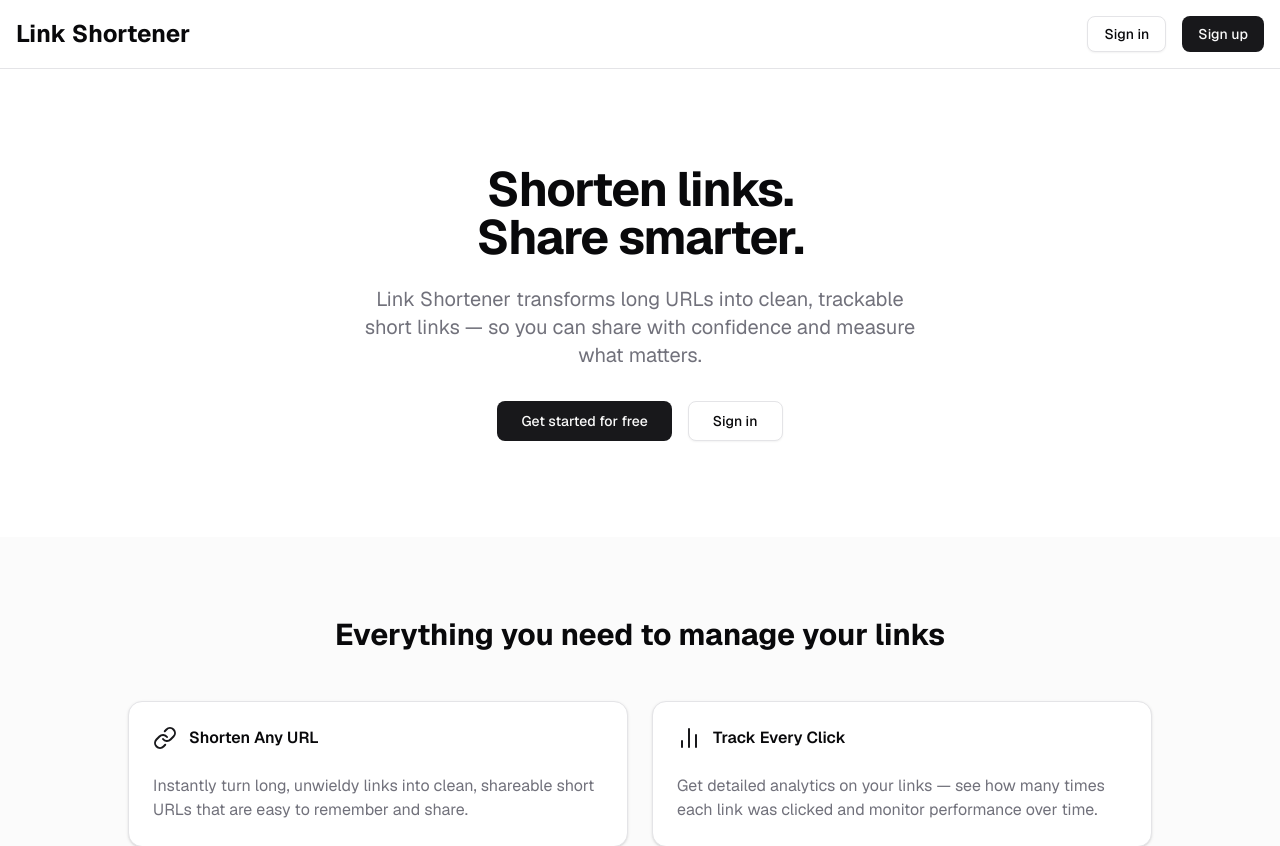
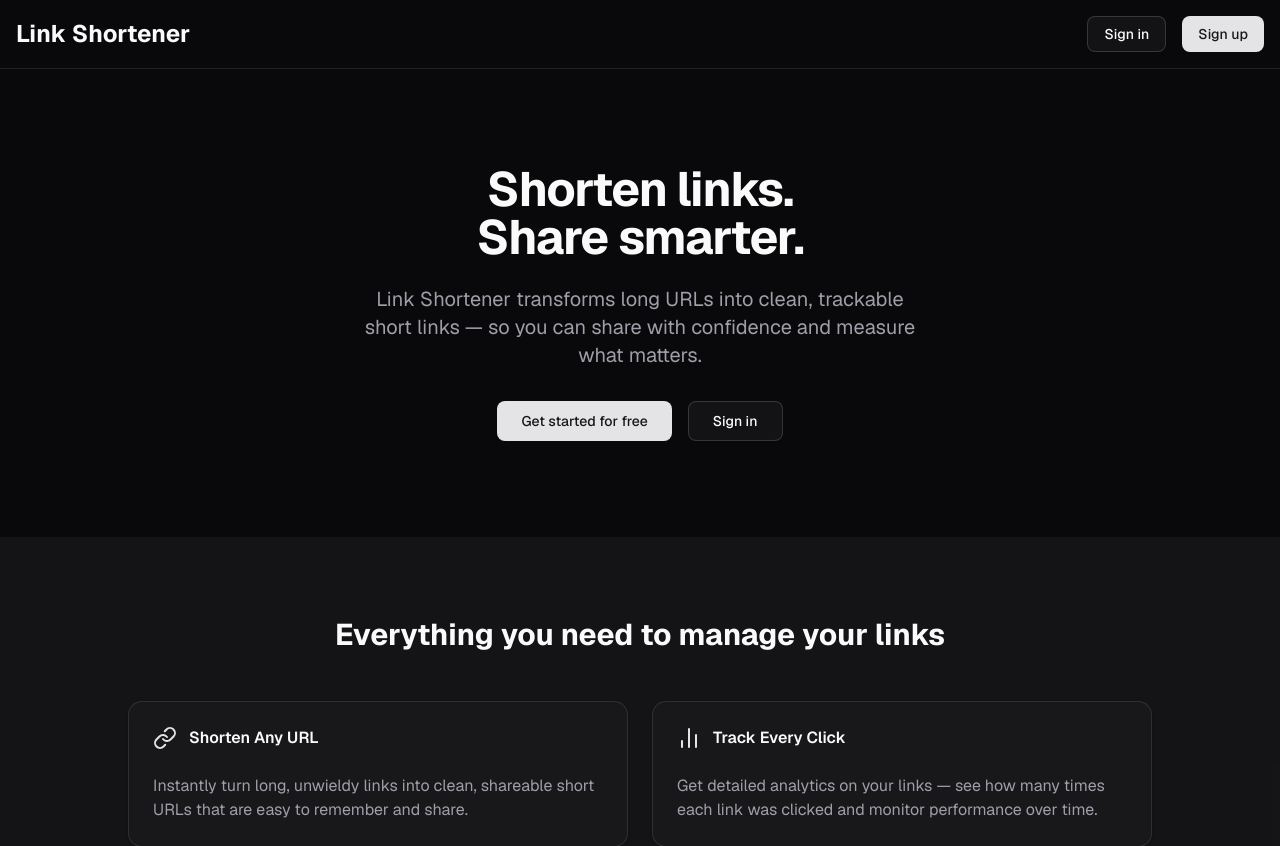
Before and after one commit to sonergokdogan/linkshortener, a Next.js app: page / in a window 1280 px wide. Shown: the top 846 px of the page. Built offline with nearby package versions, Linux system fonts and the light colour scheme; no server answers.

Commit message:
feat: add dark theme and shadcn Clerk theme
Co-authored-by: sonergokdogan <10156969+sonergokdogan@users.noreply.github.com>

```diff
--- a/app/layout.tsx
+++ b/app/layout.tsx
@@ -8,6 +8,7 @@ import {
   SignedOut,
   UserButton,
 } from "@clerk/nextjs";
+import { shadcn } from "@clerk/themes";
 import { Button } from "@/components/ui/button";
 import "./globals.css";
 
@@ -32,8 +33,8 @@ export default function RootLayout({
   children: React.ReactNode;
 }>) {
   return (
-    <ClerkProvider>
-      <html lang="en">
+    <ClerkProvider appearance={{ theme: shadcn }}>
+      <html lang="en" className="dark">
         <body
           className={`${geistSans.variable} ${geistMono.variable} font-sans antialiased`}
         >
--- a/package.json
+++ b/package.json
@@ -10,6 +10,7 @@
   },
   "dependencies": {
     "@clerk/nextjs": "^6.38.3",
+    "@clerk/themes": "^2.4.57",
     "@neondatabase/serverless": "^1.0.2",
     "class-variance-authority": "^0.7.1",
     "clsx": "^2.1.1",
```
Also changed, not shown: 1 other file (tests, documents, lock files or other folders).
